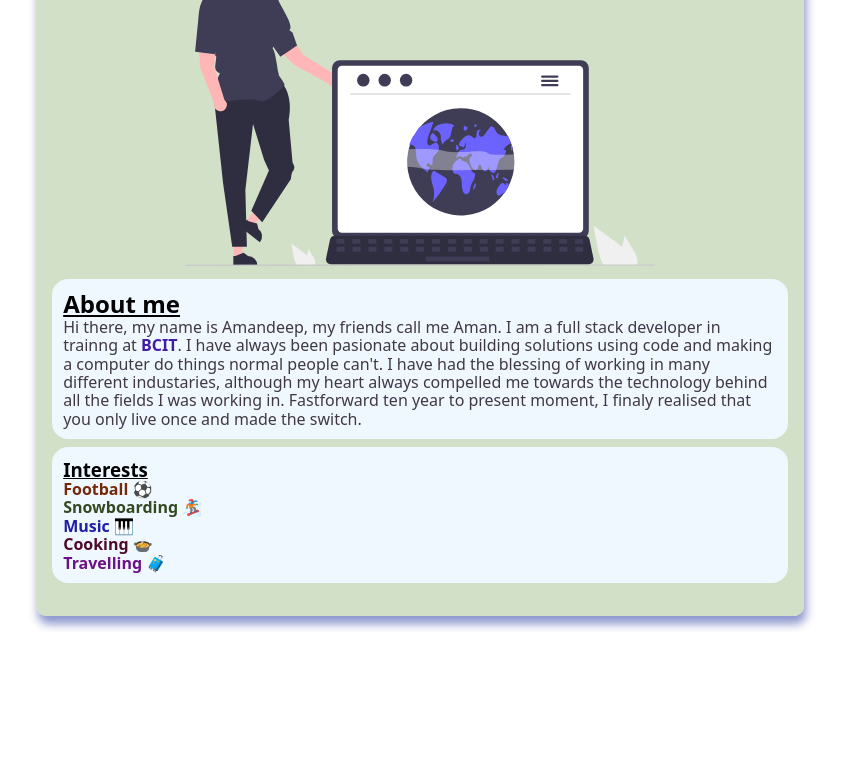
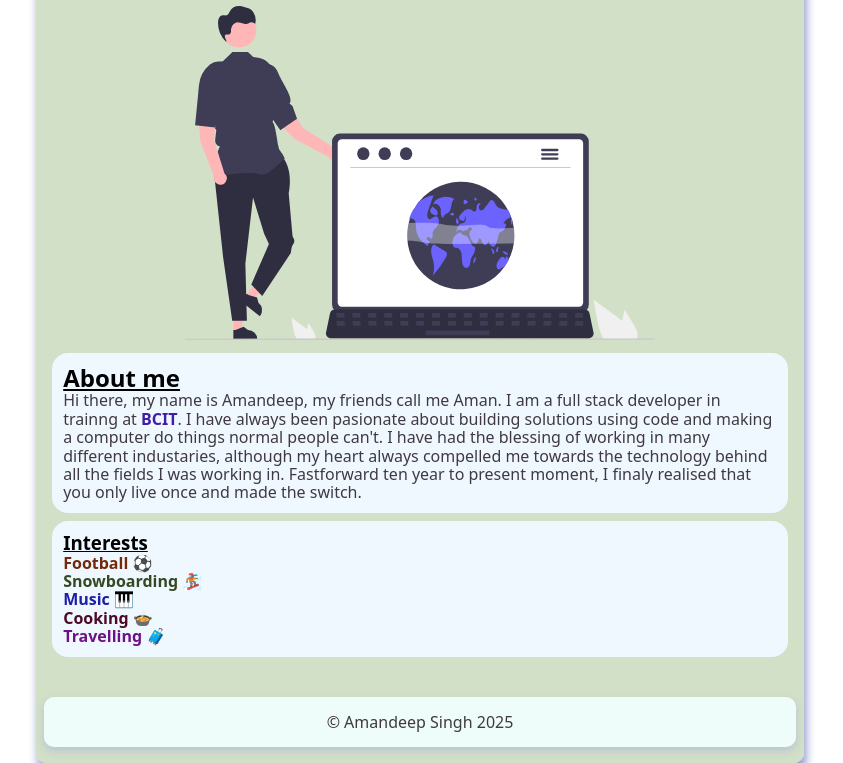
Before and after one commit to Amanbcit/frontend, a plain HTML site: page index.html in a window 1280 px wide. Shown: the part 168-931 px from the top of the page, without its empty margins (220-1063 px from the left). Before the commit the page ends 800 px from the top, so only its background shows below. Drawn offline with Linux system fonts and the light colour scheme.

Commit message:
fixed the h1 getting croped issue

```diff
--- a/assets/stylesheet.css
+++ b/assets/stylesheet.css
@@ -19,13 +19,11 @@ body {
   box-shadow: 2px 8px 10px hsla(230, 89%, 31%, 0.472);
   background-color: rgba(191, 211, 176, 0.706);
   border-radius: 10px;
-  padding: 0.5rem;
+  padding: 1rem 0.5rem;
   width: 60vw;
-  overflow: auto;
-  min-height: 80vh;
+  overflow: visible;
   display: flex;
   flex-direction: column;
-  justify-content: center;
 
 }
 
```
